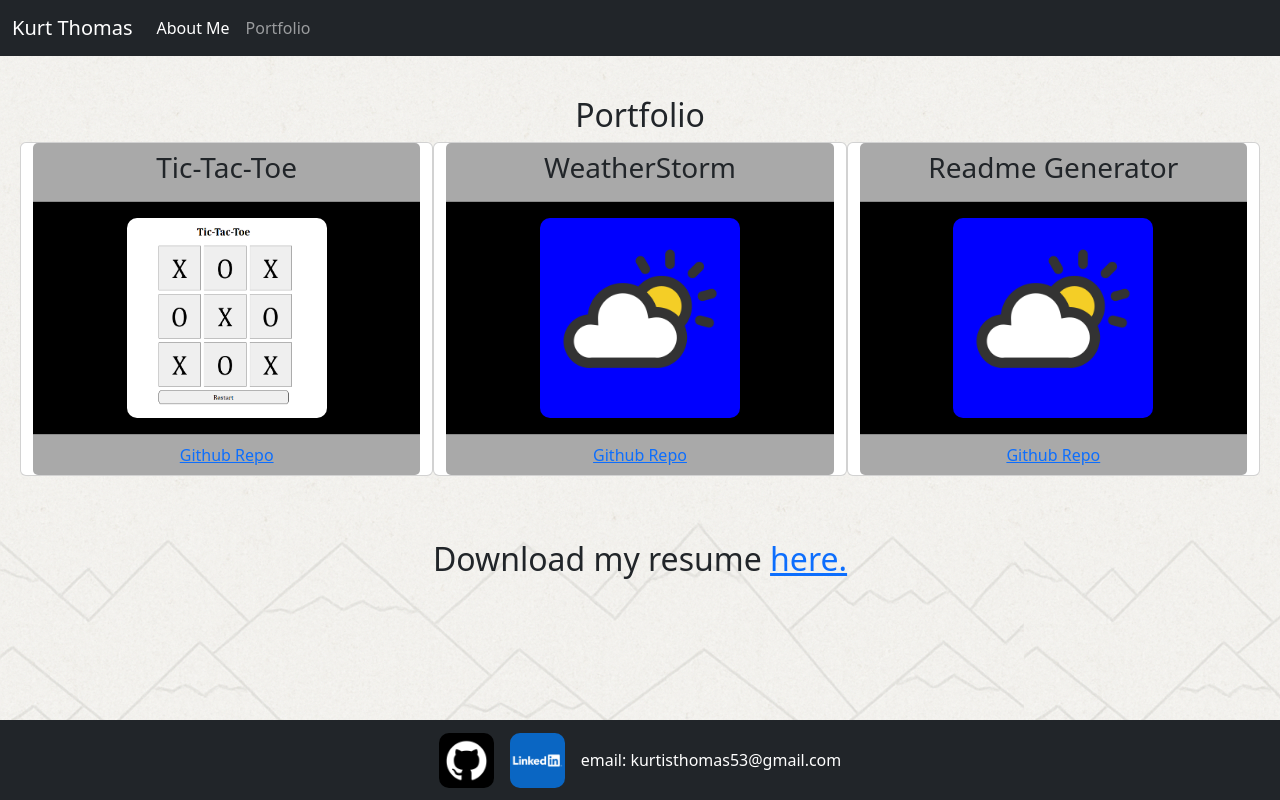
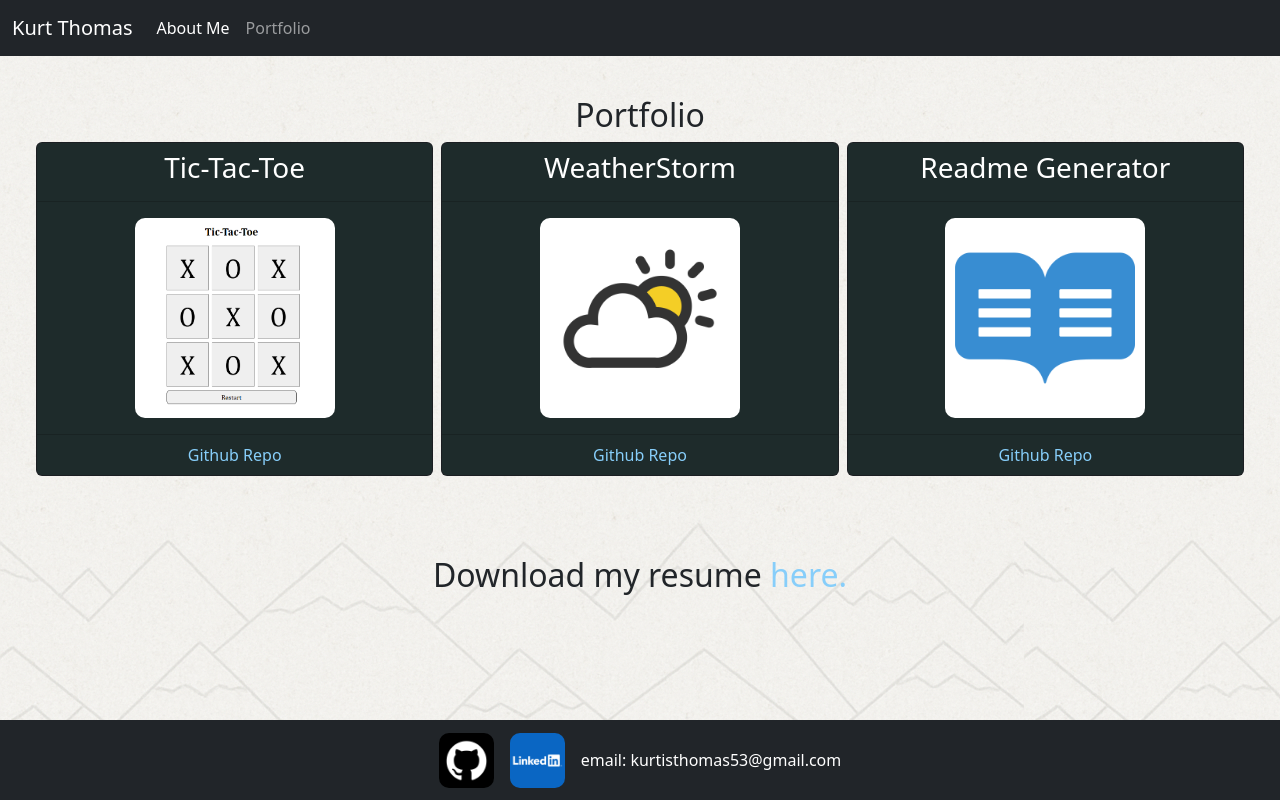
Before and after one commit to kutho53/React-Portfolio, a React (Vite) app: page /portfolio-page in a window 1280 px wide. Built offline with nearby package versions, Linux system fonts and the light colour scheme; the HTML template or start-up script is replaced by a standard one.

Commit message:
portfolio styling updates + resume upload

```diff
--- a/src/pages/pages.css
+++ b/src/pages/pages.css
@@ -1,17 +1,17 @@
 .card {
-    background-color: grey;
+    background-color: rgb(30, 43, 43);
 }
 
 .card .card-header {
-    background-color: darkgrey
+    background-color: rgb(30, 43, 43);
 }
 
 .card .card-footer {
-    background-color: darkgrey
+    background-color: rgb(30, 43, 43);
 }
 
 .card .card-body {
-    background-color: black
+    background-color: rgb(30, 43, 43);
 }
 
 .card-body.center-content {
@@ -20,3 +20,28 @@
     align-items: center;
     min-height: 220px;
 }
+
+.portfolio-section {
+    margin-top: 2em;
+}
+
+.project-image {
+    width: 200px;
+    height: 200px;
+    border-radius: 10px;
+}
+
+.portfolio-card {
+    margin-bottom: 1rem;
+    margin-left: 0.25rem;
+    margin-right: 0.25rem;
+}
+
+.github-link {
+    color: lightskyblue;
+    text-decoration: none
+}
+
+.github-link:hover {
+    text-decoration: underline;
+}
--- a/src/pages/portfolio-page.jsx
+++ b/src/pages/portfolio-page.jsx
@@ -2,86 +2,55 @@ import "./pages.css";
 import sample from '../assets/istockphoto-1973365581-612x612.jpg';
 import ticTac from '../assets/TicTacScreenshot.png';
 import weatherIcon from '../assets/weather-109.png';
-
+import readmeIcon from '../assets/readmeLogo.png';
+import resume from'../assets/KurtisThomasResumeSE.pdf'
 
 export default function Portfolio(){
     return(
         <section id='portfolio'>
-            <h2 style={{marginTop: '2em'}}>Portfolio</h2>
+            <h2 className='portfolio-section'>Portfolio</h2>
             <section>
-                <div className='row'>
-                    <div className='col-md card'>
+                <div className='row g-0'>
+                    <div className='col-md card bg-dark text-white text-center portfolio-card'>
                         <div className='card-header'>
                             <h3>Tic-Tac-Toe</h3>
                         </div>
                         <div className='card-body center-content'>
-                            <img src={ticTac} alt='Image of Tic-Tac-Toe game.' style={{ width: '200px', height: '200px', borderRadius: 10 ,}} />
+                            <img src={ticTac} alt='Image of Tic-Tac-Toe game.' className='project-image' />
                         </div>
                         <div className='card-footer'>
-                            <a className='github link' href='https://github.com/kutho53/TicTacToe'>Github Repo</a>
+                            <a className='github-link' href='https://github.com/kutho53/TicTacToe'>Github Repo</a>
                             {/* <a class='deployed link' href='https://kutho53.github.io/TicTacToe/' >Deployed Application</a> */}
                         </div>
                     </div>
-                    <div className='col-md card'>
+                    <div className='col-md card bg-dark text-white text-center portfolio-card'>
                         <div className='card-header'>
                             <h3>WeatherStorm</h3>
                         </div>
                         <div className='card-body center-content'>
-                            <img src={weatherIcon} alt='Weather Icon' style={{ width: '200px', height: '200px', backgroundColor: 'blue', borderRadius: 10 }} />
+                            <img src={weatherIcon} alt='Weather Icon' className='project-image bg-white' />
                         </div>
                         <div className='card-footer'>
-                            <a className='github link' href='https://github.com/kutho53/WeatherSite'>Github Repo </a>
+                            <a className='github-link' href='https://github.com/kutho53/WeatherSite'>Github Repo </a>
                             {/* <a class='deployed link' href='https://kutho53.github.io/WeatherSite/' >Deployed Application</a> */}
                         </div>
                     </div>
-                    <div className='col-md card'>
+                    <div className='col-md card bg-dark text-white text-center portfolio-card'>
                         <div className='card-header'>
                             <h3>Readme Generator</h3>
                         </div>
                         <div className='card-body center-content'>
-                            <img src={weatherIcon} alt='Weather Icon' style={{ width: '200px', height: '200px', backgroundColor: 'blue', borderRadius: 10 }} />
+                            <img src={readmeIcon} alt='Weather Icon' className='project-image bg-white' />
                         </div>
                         <div className='card-footer'>
-                            <a className='github link' href='https://github.com/kutho53/README-Generator'>Github Repo </a>
+                            <a className='github-link' href='https://github.com/kutho53/README-Generator'>Github Repo </a>
                             {/* <a class='deployed link' href='https://kutho53.github.io/README-Generator/' >Deployed Application</a> */}
                         </div>
                     </div>
                 </div>
-                {/* <div className='row'>
-                    <div className='col-md card'>
-                        <h3 className='card-header'>Project Example 1</h3>
-                        <div className='card-body'>
-                            <img src={image} alt='Sample Image' style={{ width: '200px', height: '200px', backgroundColor: 'blue', borderRadius: 100 }} />
-                        </div>
-                        <div className='card-footer'>
-                            <a href='https://github.com/kutho53/README-Generator'>Github Link </a>
-                            <a href='https://kutho53.github.io/README-Generator/' >Deployed Link</a>
-                        </div>
-                    </div>
-                    <div className='col-md card'>
-                        <h3 className='card-header'>Project Example 1</h3>
-                        <div className='card-body'>
-                            <img src={image} alt='Sample Image' style={{ width: '200px', height: '200px', backgroundColor: 'blue', borderRadius: 100 }} />
-                        </div>
-                        <div className='card-footer'>
-                            <a href='https://github.com/kutho53/README-Generator'>Github Link </a>
-                            <a href='https://kutho53.github.io/README-Generator/' >Deployed Link</a>
-                        </div>
-                    </div>
-                    <div className='col-md card'>
-                        <h3 className='card-header'>Project Example 1</h3>
-                        <div className='card-body'>
-                            <img src={image} alt='Sample Image' style={{ width: '200px', height: '200px', backgroundColor: 'blue', borderRadius: 100 }} />
-                        </div>
-                        <div className='card-footer'>
-                            <a href='https://github.com/kutho53/README-Generator'>Github Link </a>
-                            <a href='https://kutho53.github.io/README-Generator/' >Deployed Link</a>
-                        </div>
-                    </div>
-                </div> */}
             </section>
             <section>
-                    <h2 style={{marginTop: '2em'}}>Download my resume <a href='src/assets/KurtisThomasResumeSE.docx.pdf' download>here.</a></h2>
+                    <h2 style={{marginTop: '2em'}}>Download my resume <a src={resume} download className="github-link">here.</a></h2>
             </section>
         </section>
     )
```
Also changed, not shown: src/components/navigation.jsx (+0 -20 lines), src/assets/readmeLogo.png (added), 1 other file (tests, documents, lock files or other folders).
